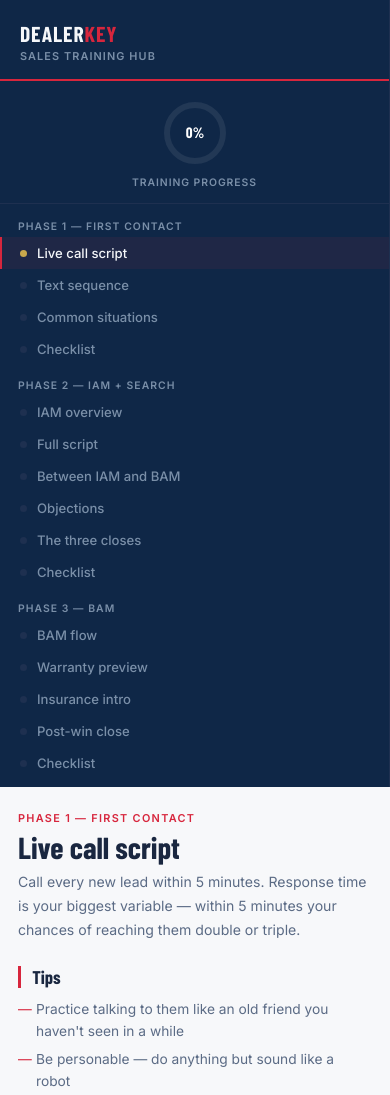
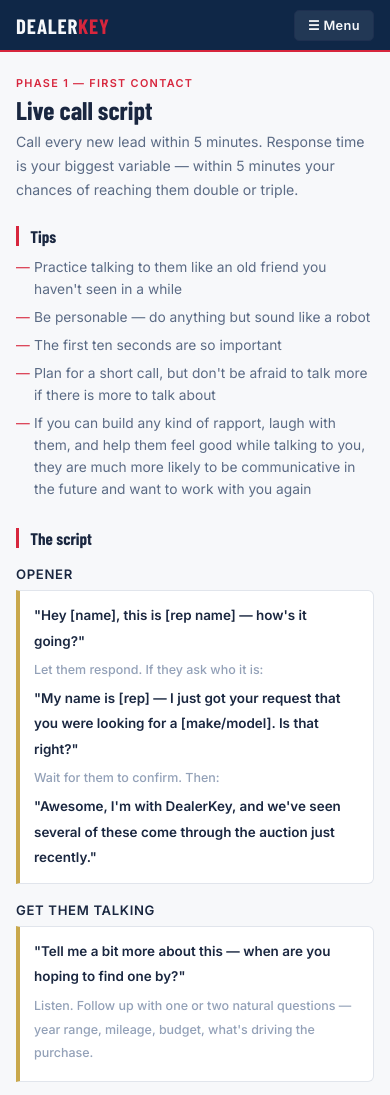
Before and after one commit to kadenpassey-max/dealerkey-training-2.0, a plain HTML site: page index.html in a window 390 px wide. Shown: the top 1095 px of the page. Drawn offline with nearby package versions, Linux system fonts and the light colour scheme.

Commit message:
Improve mobile layout: slide-in sidebar drawer, sticky topbar

```diff
--- a/index.html
+++ b/index.html
@@ -592,17 +592,90 @@ ul.bl li::before {
 .ot { font-size: 0.9rem; font-weight: 600; color: var(--c-text); margin-bottom: 3px; }
 .od { font-size: 0.83rem; color: var(--c-dim); line-height: 1.5; }
 
+/* ── MOBILE TOPBAR ── */
+.mob-top {
+  display: none;
+  position: fixed;
+  top: 0; left: 0; right: 0;
+  height: 52px;
+  background: var(--navy);
+  border-bottom: 2px solid var(--red);
+  align-items: center;
+  justify-content: space-between;
+  padding: 0 16px;
+  z-index: 200;
+}
+.mob-brand {
+  font-family: 'Barlow Condensed', sans-serif;
+  font-size: 1.3rem;
+  font-weight: 700;
+  letter-spacing: 0.04em;
+  color: var(--white);
+}
+.mob-brand span { color: var(--red); }
+.mob-menu-btn {
+  background: rgba(255,255,255,0.08);
+  border: 1px solid var(--border-dk);
+  color: var(--white);
+  font-family: 'Inter', sans-serif;
+  font-size: 0.8rem;
+  font-weight: 600;
+  padding: 7px 13px;
+  border-radius: 5px;
+  cursor: pointer;
+  letter-spacing: 0.03em;
+}
+.mob-backdrop {
+  display: none;
+  position: fixed;
+  inset: 0;
+  background: rgba(0,0,0,0.45);
+  z-index: 99;
+}
+.mob-backdrop.open { display: block; }
+
 @media (max-width: 680px) {
-  .sidebar { width: 100%; min-height: auto; position: relative; }
-  .main { margin-left: 0; }
-  .panel { padding: 24px 18px 60px; }
+  body { flex-direction: column; }
+
+  .mob-top { display: flex; }
+
+  .sidebar {
+    position: fixed;
+    top: 0; left: 0;
+    width: 270px;
+    height: 100vh;
+    transform: translateX(-100%);
+    transition: transform 0.25s ease;
+    z-index: 150;
+    min-height: unset;
+  }
+  .sidebar.open { transform: translateX(0); }
+
+  .main { margin-left: 0; padding-top: 52px; }
+
+  .panel { padding: 24px 16px 60px; }
+
+  h1 { font-size: 1.6rem; }
+  h2 { font-size: 1.05rem; }
+
   .tg { grid-template-columns: 1fr; }
   .sg { grid-template-columns: repeat(2, 1fr); }
-  body { flex-direction: column; }
+
+  .script { font-size: 0.84rem; padding: 12px 14px; }
+
+  .etpl { font-size: 0.72rem; padding: 14px 14px; }
+
+  .col-h { font-size: 0.82rem; }
 }
 </style>
 </head>
 <body>
+
+<div class="mob-top">
+  <div class="mob-brand">DEALER<span>KEY</span></div>
+  <button class="mob-menu-btn" onclick="toggleSidebar()">☰ Menu</button>
+</div>
+<div class="mob-backdrop" onclick="toggleSidebar()"></div>
 
 <nav class="sidebar">
   <div class="sb-logo">
@@ -998,6 +1071,14 @@ function show(id,el){
   document.getElementById(id).classList.add('active');
   document.querySelectorAll('.ni').forEach(n=>n.classList.remove('active'));
   if(el)el.classList.add('active');
+  if(window.innerWidth<=680){
+    document.querySelector('.sidebar').classList.remove('open');
+    document.querySelector('.mob-backdrop').classList.remove('open');
+  }
+}
+function toggleSidebar(){
+  document.querySelector('.sidebar').classList.toggle('open');
+  document.querySelector('.mob-backdrop').classList.toggle('open');
 }
 function tc(h){
   h.classList.toggle('open');
```
